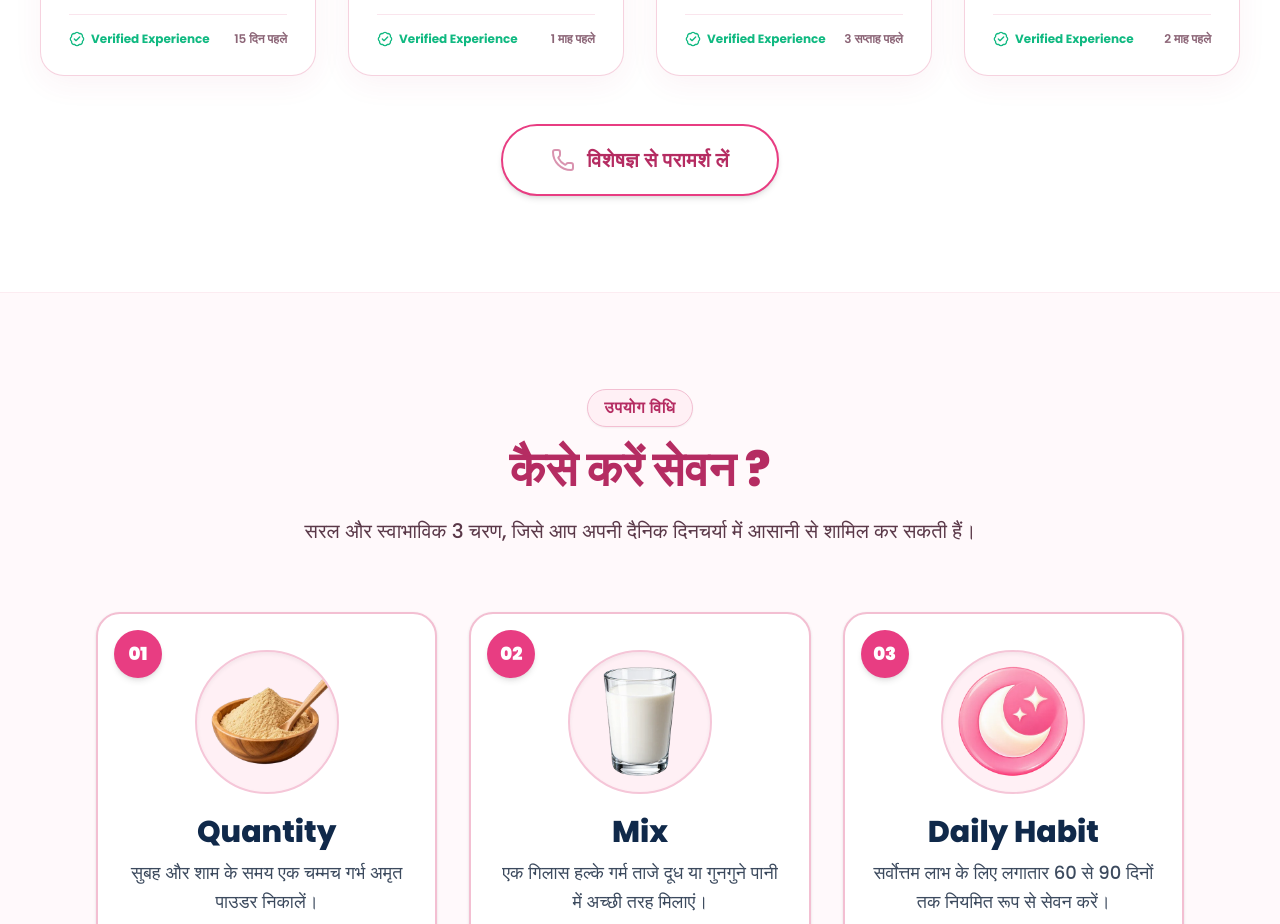
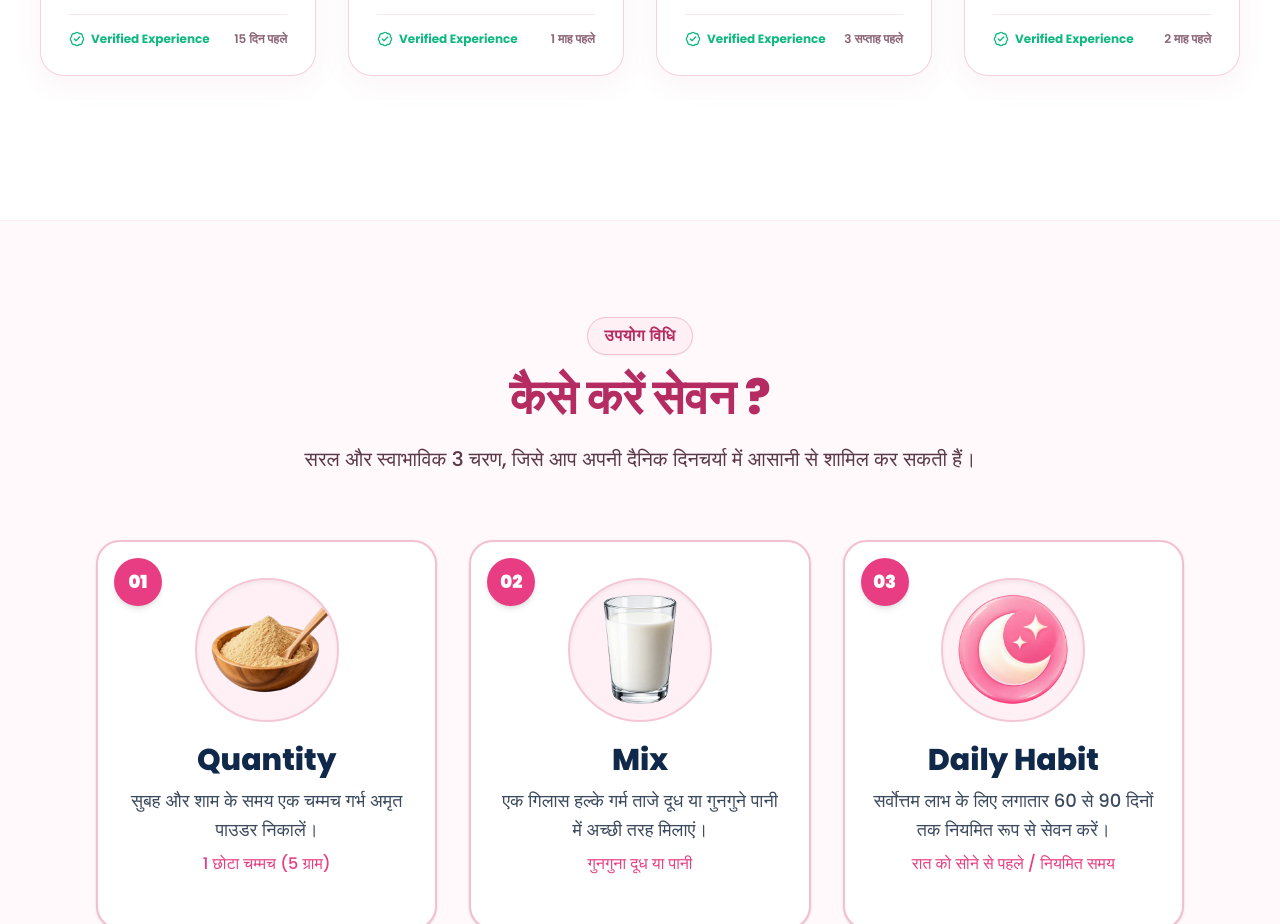
Before and after one commit to dev-imran-hussain/garbhamrit, a Next.js app: page / in a window 1280 px wide. Shown: the part 3240-4164 px from the top of the page. Built offline with nearby package versions, Linux system fonts and the light colour scheme.

Commit message:
remove vishashe paramarsh div

```diff
--- a/components/landing/CustomerReviews.tsx
+++ b/components/landing/CustomerReviews.tsx
@@ -20,14 +20,6 @@
             <ReviewCard key={rev.id} review={rev} />
           ))}
         </div>
-
-        <div className="text-center">
-          <CTAButton
-            label="विशेषज्ञ से परामर्श लें"
-            size="lg"
-            variant="outline"
-          />
-        </div>
       </div>
     </section>
   );
```
